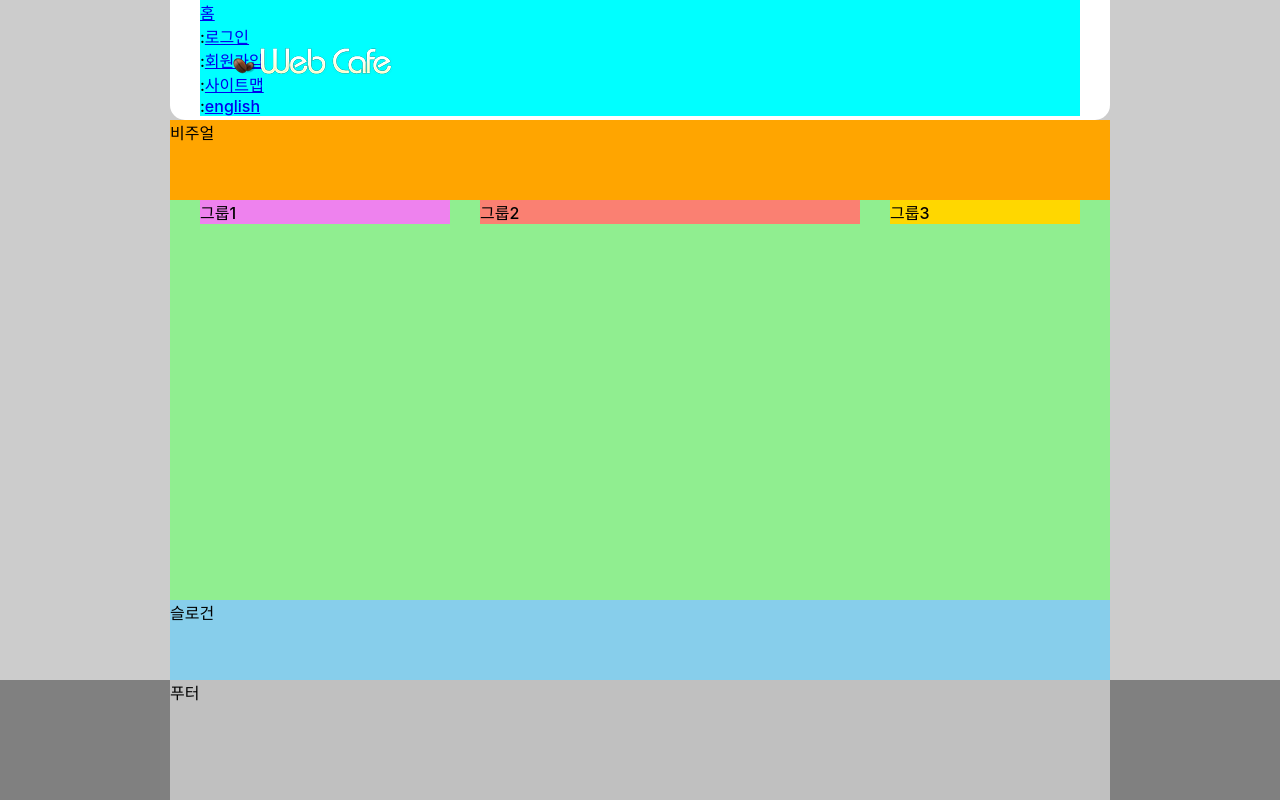
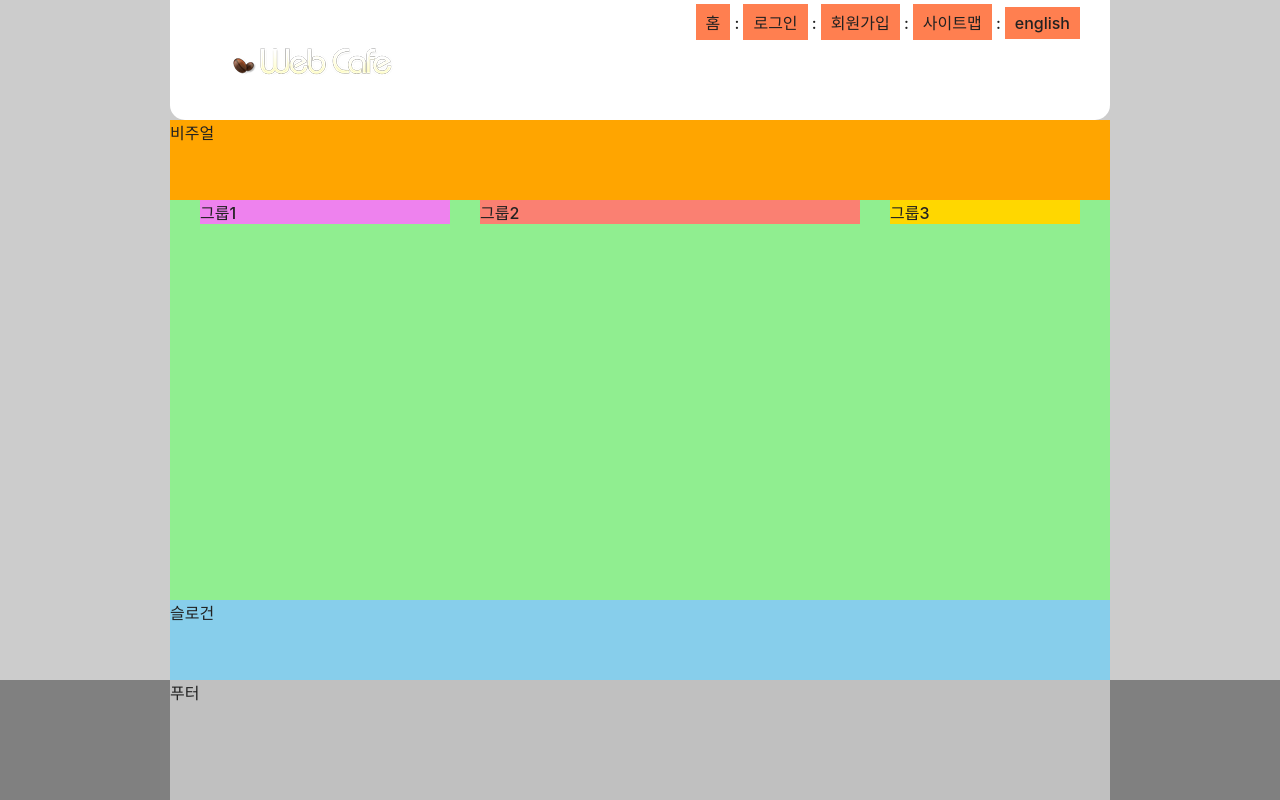
Before and after one commit to AnTaeYang/HTML5, a plain HTML site: page index.html in a window 1280 px wide. Drawn offline with Linux system fonts and the light colour scheme; a web font is replaced by a local one.

Commit message:
텍스트 링크 모음 일부 디자인

```diff
--- a/styles/style.css
+++ b/styles/style.css
@@ -4,10 +4,15 @@
 *, *::before, *::after {
   box-sizing: border-box;
 }
-
+/* 링크 스타일 */
+a {
+  color: inherit;
+  text-decoration: none;
+}
 
 /* 본문 스타일 */
 body {
+  color: #212121;
   background: #ccc;
   font-family: "Pretendard Variable", Pretendard, -apple-system, BlinkMacSystemFont, system-ui, Roboto, "Helvetica Neue", "Segoe UI", "Apple SD Gothic Neo", "Noto Sans KR", "Malgun Gothic", "Apple Color Emoji", "Segoe UI Emoji", "Segoe UI Symbol", sans-serif;
   font-weight: 500;
@@ -37,7 +42,24 @@ body {
 }
 /* 텍스트 링크 모음 */
 .member {
-  background-color: aqua;
+  /* background-color: aqua; */
+  text-align: right;
+  padding: 4px 0;
+}
+.member li {
+  /* background-color: pink; */
+  display: inline-block;
+}
+
+.member a {
+  background-color: coral;
+  padding: 6px 10px;
+  display: inherit;
+}
+
+.divider {
+margin-right: 4px
+
 }
 
 /* 비주얼 */
```
